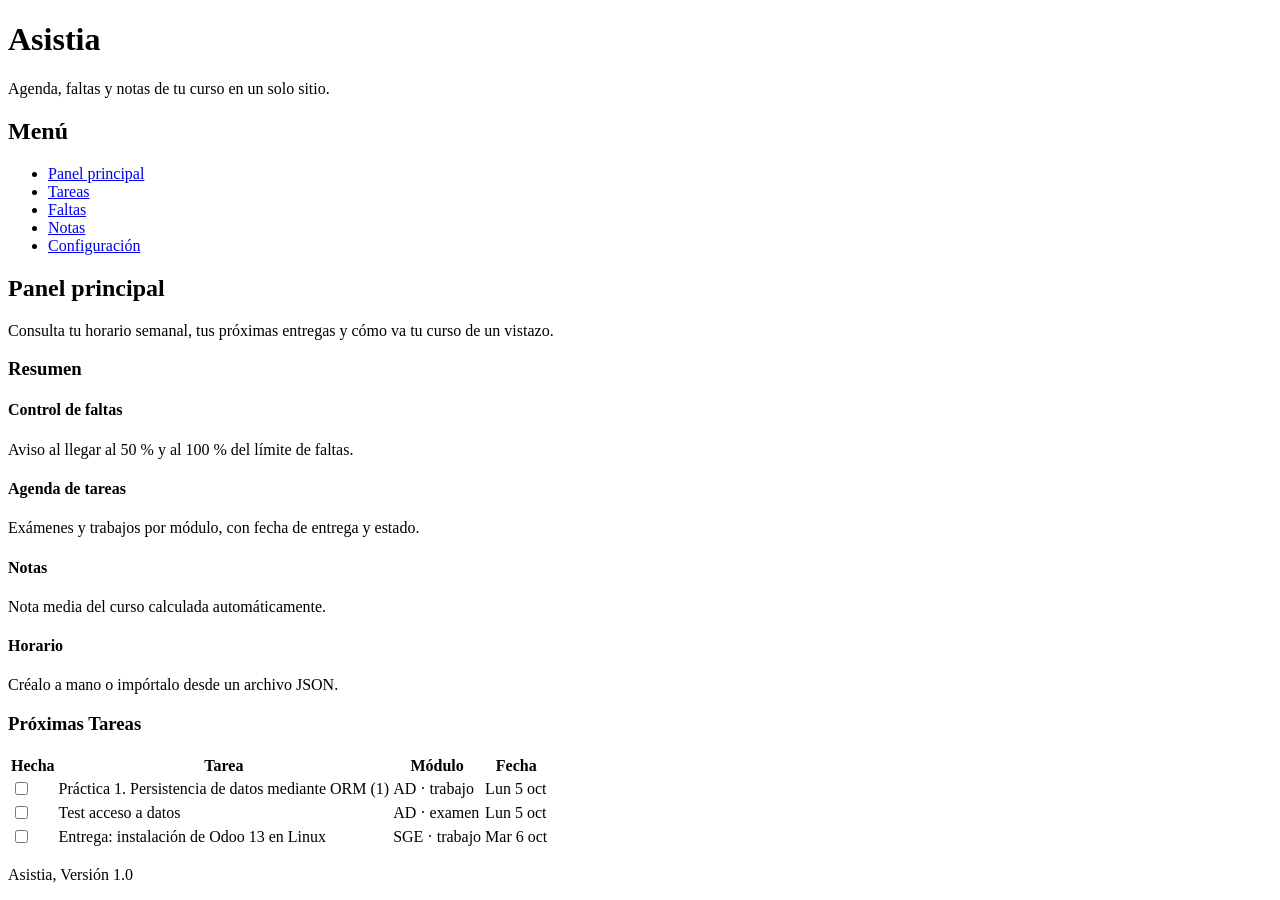
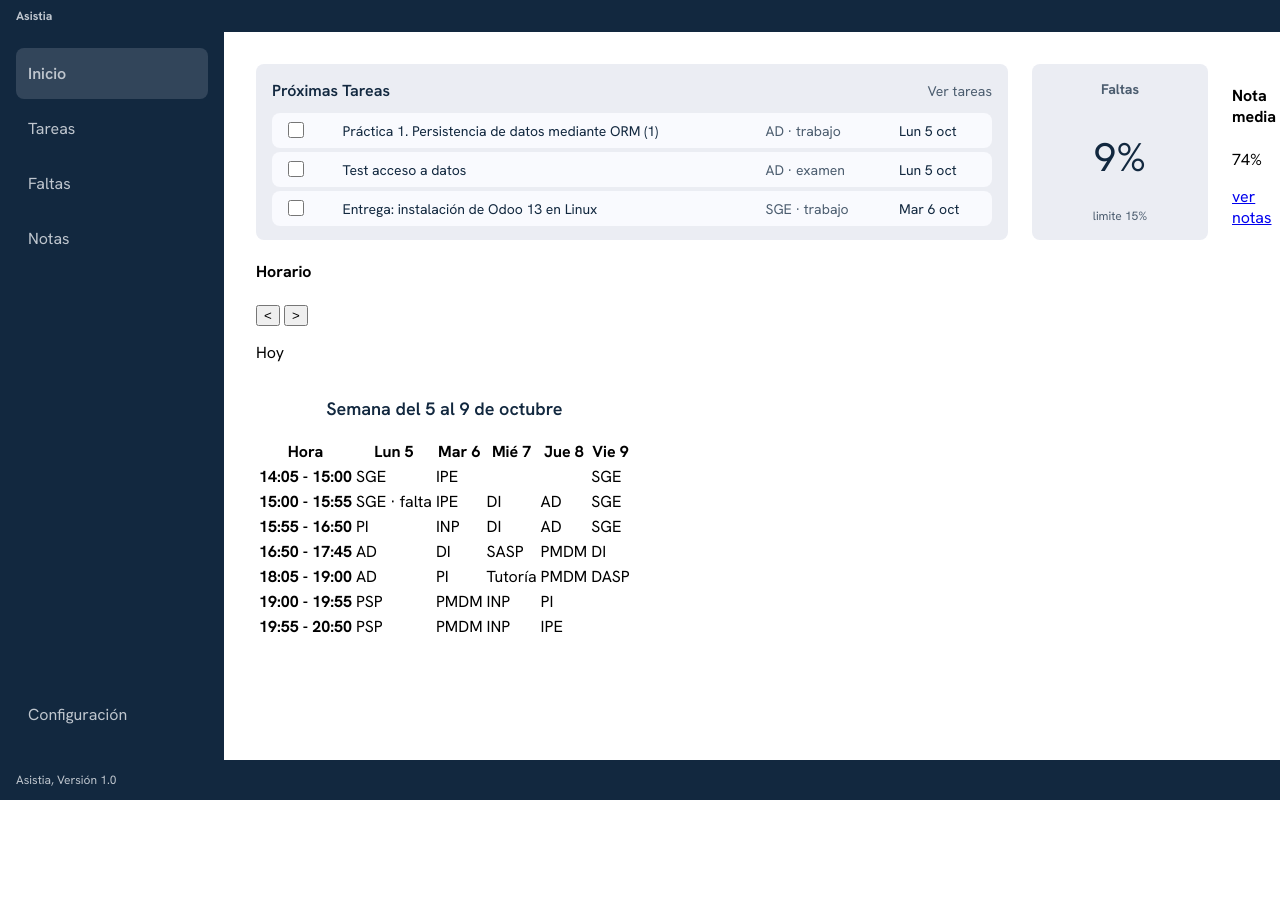
Before and after one commit to ivmaga006/Asistia, a plain HTML site: page index.html in a window 1280 px wide. After the commit the page ends 800 px from the top, so only its background shows below. Drawn offline with Linux system fonts and the light colour scheme.

Commit message:
feat: añadido diseños de navbar, proximas tareas y notas

```diff
--- a/css/styles.css
+++ b/css/styles.css
@@ -0,0 +1,240 @@
+:root {
+    /*barra lateral, botones, texto y elementos seleccionados*/
+    --principal: #12283f;
+    /*Fondo general, campos y filas*/
+    --general: #f9fafe;
+    /*Faltas, errores y avisos*/
+    --faltas: #c33148;
+    /* tareas finalizadas y confirmaciones*/
+    --exito: #568203;
+    --texto-secundario: #4c5d6f;
+    --bordes-campos: #7a8795;
+    --separadores: #c6ccd4;
+    --celdas-horario: #dde1e7;
+    --tarjetas: #ebedf3;
+    --menu-activo: #32455a;
+    --texto-sobre-azul: #bfc6ce;
+    --fondo-exito: #e2e9db;
+    --menu-hover: #32455a;
+
+    --fuente: "Hanken Grotesk", sans-serif;
+
+    --peso-regular: 400;
+    --peso-semibold: 600;
+
+    --tam-titulo-pagina: 24px;
+    --tam-titulo-bloque: 18px;
+    --tam-cifra: 40px;
+    --tam-16: 16px;
+    --tam-14: 14px;
+    --tam-12: 12px;
+}
+
+nav h2,
+#dashboard > h2,
+#dashboard > p,
+#resumen > h3,
+.proxTareas thead,
+header p {
+    position: absolute;
+    width: 1px;
+    height: 1px;
+    overflow: hidden;
+    clip-path: inset(50%);
+    white-space: nowrap;
+}
+
+* {
+    box-sizing: border-box;
+}
+
+body {
+    font-family: "Hanken Grotesk", sans-serif;
+    min-height: 100vh;
+    margin: 0;
+    grid-template-rows: auto 1fr auto;
+    display: grid;
+    grid-template-columns: 224px 1fr;
+    grid-template-areas:
+        "cabecera cabecera"
+        "menu contenido"
+        "pie pie";
+}
+h3 {
+    font-size: var(--tam-titulo-bloque);
+    font-weight: var(--peso-semibold);
+    color: var(--principal);
+}
+
+.cabecera {
+    grid-area: cabecera;
+    background-color: var(--principal);
+    h1 {
+        font-size: var(--tam-12);
+        color: var(--texto-sobre-azul);
+        margin-left: 16px;
+    }
+}
+.menu {
+    grid-area: menu;
+    width: 224px;
+    padding: 16px;
+    background-color: var(--principal);
+    box-sizing: border-box;
+}
+
+.menu nav,
+.menu ul {
+    height: 100%;
+}
+
+.menu ul {
+    display: flex;
+    flex-direction: column;
+    margin: 0;
+    padding: 0;
+    list-style: none;
+}
+
+.menu li:last-child {
+    margin-top: auto;
+}
+
+.menu a {
+    margin-bottom: 4px;
+    display: block;
+    padding: 15px 12px;
+    border-radius: 8px;
+    color: var(--texto-sobre-azul);
+    font-size: var(--tam-16);
+    font-weight: var(--peso-regular);
+    text-decoration: none;
+    box-sizing: border-box;
+}
+
+.menu a:hover {
+    background-color: var(--menu-hover);
+}
+
+.menu a[aria-current="page"] {
+    background-color: var(--menu-activo);
+    font-weight: var(--peso-semibold);
+}
+
+.menu a:focus-visible {
+    outline: 2px solid var(--texto-sobre-azul);
+    outline-offset: 2px;
+}
+
+.contenido {
+    grid-area: contenido;
+    margin-left: 32px;
+    margin-top: 32px;
+}
+
+.proxTareas {
+    width: 752px;
+    height: 176px;
+    background-color: var(--tarjetas);
+    border-radius: 8px;
+    padding: 16px;
+    box-sizing: border-box;
+    overflow: hidden; /* Por si acaso se pasa algo, corta el sobrante limpiamente */
+}
+
+.proxTareas div {
+    display: flex;
+    justify-content: space-between;
+    align-items: center;
+    margin-bottom: 4px;
+}
+
+.proxTareas div h3 {
+    margin: 0;
+    font-size: var(--tam-16, 16px);
+}
+
+.proxTareas div a {
+    text-decoration: none;
+    font-size: var(--tam-14);
+    color: var(--texto-secundario);
+}
+
+.proxTareas table {
+    border-collapse: separate;
+    border-spacing: 0 4px;
+    width: 100%;
+}
+
+.proxTareas td {
+    background-color: var(--general);
+    padding: 6px 12px; /* Reducido ligeramente para que entren las 3 filas holgadas */
+    font-size: var(--tam-14);
+    font-weight: var(--peso-regular);
+    color: var(--principal);
+}
+
+.proxTareas td:first-child {
+    border-radius: 8px 0 0 8px;
+}
+
+.proxTareas td:last-child {
+    border-radius: 0 8px 8px 0;
+}
+
+.proxTareas td:nth-child(3) {
+    color: var(--texto-secundario);
+}
+
+.proxTareas input[type="checkbox"] {
+    accent-color: var(--principal);
+    width: 16px;
+    height: 16px;
+    cursor: pointer;
+}
+
+.tarFaltas {
+    width: 176px;
+    height: 176px;
+    margin: 0 24px;
+    background-color: var(--tarjetas);
+    border-radius: 8px;
+    display: flex;
+    flex-direction: column;
+    align-items: center;
+    box-sizing: border-box;
+    padding: 16px;
+}
+
+.tarFaltas h4 {
+    margin: 0 0 8px 0;
+    color: var(--texto-secundario);
+    font-size: var(--tam-14);
+}
+
+.tarFaltas .digito {
+    margin: auto 0;
+    font-size: var(--tam-cifra);
+    color: var(--principal);
+}
+
+.tarFaltas .limite {
+    margin: 0;
+    color: var(--texto-secundario);
+    font-size: var(--tam-12, 12px);
+}
+
+.pie {
+    grid-area: pie;
+    background-color: var(--principal);
+    p {
+        font-size: var(--tam-12);
+        color: var(--texto-sobre-azul);
+        margin-left: 16px;
+    }
+}
+
+#resumen {
+    display: grid;
+    grid-template-columns: 2fr 1fr 1fr;
+}
--- a/index.html
+++ b/index.html
@@ -4,21 +4,28 @@
         <meta charset="UTF-8" />
         <meta name="viewport" content="width=device-width, initial-scale=1.0" />
         <title>Asistia</title>
+        <link rel="preconnect" href="https://fonts.googleapis.com" />
+        <link rel="preconnect" href="https://fonts.gstatic.com" crossorigin />
+        <link
+            href="https://fonts.googleapis.com/css2?family=Hanken+Grotesk:ital,wght@0,100..900;1,100..900&display=swap"
+            rel="stylesheet"
+        />
+        <link rel="stylesheet" href="css/styles.css" />
     </head>
 
     <body>
         <!-- Cabecera -->
-        <header>
+        <header class="cabecera">
             <h1>Asistia</h1>
             <p>Agenda, faltas y notas de tu curso en un solo sitio.</p>
         </header>
 
         <!-- Menú -->
-        <aside>
+        <aside class="menu">
             <nav>
                 <h2>Menú</h2>
                 <ul>
-                    <li><a href="#dashboard">Panel principal</a></li>
+                    <li><a href="#dashboard" aria-current="page">Inicio</a></li>
                     <li><a href="#tareas">Tareas</a></li>
                     <li><a href="#faltas">Faltas</a></li>
                     <li><a href="#notas">Notas</a></li>
@@ -28,7 +35,7 @@
         </aside>
 
         <!-- Contenido principal -->
-        <main>
+        <main class="contenido">
             <!-- Panel principal -->
             <section id="dashboard">
                 <h2>Panel principal</h2>
@@ -37,32 +44,15 @@
                 <!-- Resumen -->
                 <section id="resumen">
                     <h3>Resumen</h3>
-                    <article>
-                        <h4>Control de faltas</h4>
-                        <p>Aviso al llegar al 50 % y al 100 % del límite de faltas.</p>
-                    </article>
-                    <article>
-                        <h4>Agenda de tareas</h4>
-                        <p>Exámenes y trabajos por módulo, con fecha de entrega y estado.</p>
-                    </article>
-                    <article>
-                        <h4>Notas</h4>
-                        <p>Nota media del curso calculada automáticamente.</p>
-                    </article>
-                    <article>
-                        <h4>Horario</h4>
-                        <p>Créalo a mano o impórtalo desde un archivo JSON.</p>
-                    </article>
-                </section>
-            </section>
-
-            <!-- Próximas tareas -->
-            <section id="proxTarea">
+                    <article class="proxTareas">
+                        <div>
                             <h3>Próximas Tareas</h3>
+                            <a href="#tareas">Ver tareas</a>
+                        </div>
                         <table>
                             <thead>
                                 <tr>
-                            <th>Hecha</th>
+                                    <th>Estado</th>
                                     <th>Tarea</th>
                                     <th>Módulo</th>
                                     <th>Fecha</th>
@@ -99,10 +89,102 @@
                                 </tr>
                             </tbody>
                         </table>
+                    </article>
+                    <article class="tarFaltas">
+                        <h4>Faltas</h4>
+                        <p class="digito">9%</p>
+                        <p class="limite">limite 15%</p>
+                    </article>
+                    <article class="resumNotas">
+                        <h4>Nota media</h4>
+                        <p class="dato">74%</p>
+                        <a href="#notas">ver notas</a>
+                    </article>
+                    <article class="horario">
+                        <h4>Horario</h4>
+                        <button><</button>
+                        <button>></button>
+                        <p>Hoy</p>
+                        <table>
+                            <caption><h3>Semana del 5 al 9 de octubre</h3></caption>
+                            <thead>
+                                <tr>
+                                    <th>Hora</th>
+                                    <th>Lun 5</th>
+                                    <th>Mar 6</th>
+                                    <th>Mié 7</th>
+                                    <th>Jue 8</th>
+                                    <th>Vie 9</th>
+                                </tr>
+                            </thead>
+                            <tbody>
+                                <tr>
+                                    <th>14:05 - 15:00</th>
+                                    <td>SGE</td>
+                                    <td>IPE</td>
+                                    <td></td>
+                                    <td></td>
+                                    <td>SGE</td>
+                                </tr>
+                                <tr>
+                                    <th>15:00 - 15:55</th>
+                                    <td>SGE · falta</td>
+                                    <td>IPE</td>
+                                    <td>DI</td>
+                                    <td>AD</td>
+                                    <td>SGE</td>
+                                </tr>
+                                <tr>
+                                    <th>15:55 - 16:50</th>
+                                    <td>PI</td>
+                                    <td>INP</td>
+                                    <td>DI</td>
+                                    <td>AD</td>
+                                    <td>SGE</td>
+                                </tr>
+                                <tr>
+                                    <th>16:50 - 17:45</th>
+                                    <td>AD</td>
+                                    <td>DI</td>
+                                    <td>SASP</td>
+                                    <td>PMDM</td>
+                                    <td>DI</td>
+                                </tr>
+                                <tr>
+                                    <th>18:05 - 19:00</th>
+                                    <td>AD</td>
+                                    <td>PI</td>
+                                    <td>Tutoría</td>
+                                    <td>PMDM</td>
+                                    <td>DASP</td>
+                                </tr>
+                                <tr>
+                                    <th>19:00 - 19:55</th>
+                                    <td>PSP</td>
+                                    <td>PMDM</td>
+                                    <td>INP</td>
+                                    <td>PI</td>
+                                    <td></td>
+                                </tr>
+                                <tr>
+                                    <th>19:55 - 20:50</th>
+                                    <td>PSP</td>
+                                    <td>PMDM</td>
+                                    <td>INP</td>
+                                    <td>IPE</td>
+                                    <td></td>
+                                </tr>
+                            </tbody>
+                        </table>
+                    </article>
                 </section>
+            </section>
+
+            <!-- Próximas tareas -->
+            <section></section>
         </main>
 
-        <footer>
+        <footer class="pie">
             <p>Asistia, Versión 1.0</p>
         </footer>
     </body>
```
Lines whose indentation alone changed are shown as unchanged.
